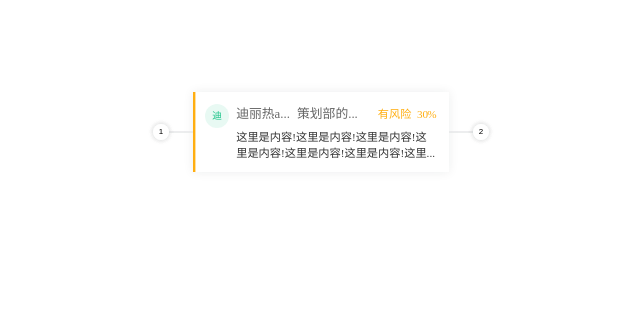
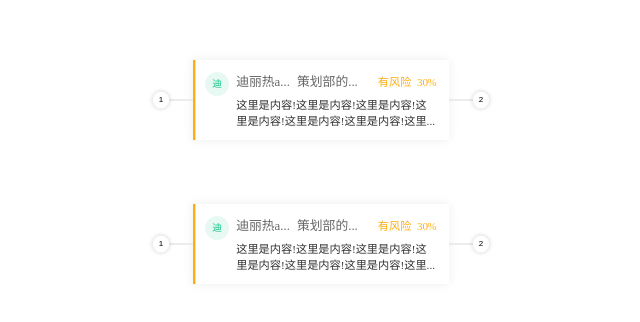
Before and after one commit to LucyHeres/canvas-mind, a plain HTML site: page mind.html in a window 1280 px wide. Shown: the part 268-590 px from the top of the page, without its empty margins (319-959 px from the left). Drawn offline with Linux system fonts and the light colour scheme.

Commit message:
移动边界

```diff
--- a/mind.js
+++ b/mind.js
@@ -16,12 +16,13 @@
     this.mind = null;
 
     this.init();
+    this.add_event();
   };
   qjm.prototype = {
     render(data) {
+      this.clearCanvas();
       this.nodeJson = data;
       this.create_mind();
-      this.add_event();
     },
     init() {
       this.canvasContainer = document.querySelector(this.opts.container);
@@ -178,7 +179,6 @@
         var ey = newxy.y;
 
         var all_nodes = this.allNodePosMap;
-        console.log(all_nodes)
         // 点击内容节点
         for (var i = 0; i < all_nodes["keynode"].length; i++) {
           let p = all_nodes["keynode"][i];
@@ -202,14 +202,15 @@
               Math.pow(ex - p[type][0], 2) + Math.pow(ey - p[type][1], 2) <
               100
             ) {
-              console.log(`点击了${p.content}的hub节点${type}`);
-              if (type == "hubPosLeft") p.expandedLeft = !p.expandedLeft;
-              if (type == "hubPosRight") p.expandedRight = !p.expandedRight;
-              if (type == "hubPos") p.expanded = !p.expanded;
-              if (!p.children || !p.children.length) {
-                this.fn.hubNodeClick && this.fn.hubNodeClick(p);
-              } else {
-                this.changeLayout();
+              // console.log(`点击了${p.content}的hub节点${type}`);
+              if (type == "hubPosLeft") {
+                this.fn.hubNodeClick && this.fn.hubNodeClick(p, -1);
+              }
+              if (type == "hubPosRight") {
+                this.fn.hubNodeClick && this.fn.hubNodeClick(p, 1);
+              }
+              if (type == "hubPos") {
+                this.fn.hubNodeClick && this.fn.hubNodeClick(p, p.direction);
               }
               return;
             }
@@ -568,7 +569,7 @@
       this.show_view();
     },
     get_nodes() {
-      this.nodes = this._parse(this.nodeJson,null,null)
+      this.nodes = this._parse(this.nodeJson, null, null);
     },
     _parse(nodeArray, parentNode, parentNodeJson) {
       let newArr = [];
--- a/parse.js
+++ b/parse.js
@@ -49,7 +49,7 @@ var array = [
     ],
     childOkr: [
       {
-        objectiveId: "2.1",
+        objectiveId: "1.2",
         employeeId: "uuid",
         employeeName: "张",
         departmentName: "策划部",
@@ -60,7 +60,80 @@ var array = [
         childCount: 2,
       },
       {
+        objectiveId: "1.3",
+        employeeId: "uuid",
+        employeeName: "张",
+        departmentName: "策划部",
+        dangerDesc: "正常",
+        schedule: "30",
+        objectiveDesc: "这里是内容!",
+        superCount: 0,
+        childCount: 2,
+      },
+    ],
+  },
+  {
+    objectiveId: "2",
+    employeeId: "uuid",
+    employeeName: "迪丽热aa",
+    departmentName: "策划部的技术部",
+    dangerDesc: "有风险",
+    schedule: "30",
+    objectiveDesc:
+      "这里是内容!这里是内容!这里是内容!这里是内容!这里是内容!这里是内容!这里是内容!这里是内容!这里是内容!这里是内容!这里是内容!",
+    superCount: 1,
+    childCount: 2,
+    superOkr: [
+      {
+        objectiveId: "2.1",
+        employeeId: "uuid",
+        employeeName: "张",
+        departmentName: "策划部",
+        dangerDesc: "正常",
+        schedule: "30",
+        objectiveDesc: "这里是内容!",
+        superCount: 2,
+        childCount: 0,
+        superOkr:[
+          {
+            objectiveId: "2.1.1",
+            employeeId: "uuid",
+            employeeName: "张",
+            departmentName: "策划部",
+            dangerDesc: "正常",
+            schedule: "30",
+            objectiveDesc: "这里是内容!",
+            superCount: 0,
+            childCount: 0,
+          },
+          {
+            objectiveId: "2.1.2",
+            employeeId: "uuid",
+            employeeName: "张",
+            departmentName: "策划部",
+            dangerDesc: "正常",
+            schedule: "30",
+            objectiveDesc: "这里是内容!",
+            superCount: 0,
+            childCount: 0,
+          },
+        ]
+      },
+    ],
+    childOkr: [
+      {
         objectiveId: "2.2",
+        employeeId: "uuid",
+        employeeName: "张",
+        departmentName: "策划部",
+        dangerDesc: "正常",
+        schedule: "30",
+        objectiveDesc: "这里是内容!",
+        superCount: 0,
+        childCount: 2,
+      },
+      {
+        objectiveId: "2.3",
         employeeId: "uuid",
         employeeName: "张",
         departmentName: "策划部",
@@ -79,25 +152,115 @@ function getScheduleColor(dangerDesc) {
     {
       正常: "#16A0FF",
       有风险: "#FFAE11",
-      已延期: "#F73838",
+      已延期: "#F73838"
     }[dangerDesc] || "#333333"
   );
 }
-
-function initRoot() {
-  for (var i = 0; i < array.length; i++) {
+function initRoot(array) {
+  for (let i = 0; i < array.length; i++) {
     array[i].isRoot = true;
   }
 }
 
-function parseJson(array, dir) {
-  var newArr = [];
-  for (var i = 0; i < array.length; i++) {
-    var obj = array[i];
-    var newObj = {};
+/**
+ * 格式化接口请求到的目标地图数据
+ * @param array
+ * @param [dir]  左边的节点：-1 | 右边的节点：1
+ */
+function parseOkrJSON(array, dir) {
+  let newArr = [];
+  for (let i = 0; i < array.length; i++) {
+    let obj = array[i];
+    let newObj = {};
     newObj.objectiveId = obj.objectiveId;
     if (obj.isRoot) newObj.isRoot = obj.isRoot;
-    newObj.text = [
+    newObj.text = getTextObj(obj);
+    newObj.shape = getShapeObj(obj);
+    if (obj.isRoot) {
+      newObj.expandedLeft = false;
+      newObj.expandedRight = false;
+      newObj.childrenCountLeft = obj.superCount;
+      newObj.childrenCountRight = obj.childCount;
+      newObj.children = [];
+      if (obj.superOkr)
+        newObj.children = newObj.children.concat(
+          parseOkrJSON(obj.superOkr, -1)
+        );
+      if (obj.childOkr)
+        newObj.children = newObj.children.concat(parseOkrJSON(obj.childOkr, 1));
+    } else {
+      newObj.expanded = false;
+      newObj.direction = dir;
+      newObj.children = [];
+      if (dir === -1 && obj.superCount) {
+        newObj.childrenCount = obj.superCount;
+        if (obj.superOkr)
+          newObj.children = newObj.children.concat(
+            parseOkrJSON(obj.superOkr, -1)
+          );
+      }
+      if (dir === 1 && obj.childCount) {
+        newObj.childrenCount = obj.childCount;
+        if (obj.childOkr)
+          newObj.children = newObj.children.concat(
+            parseOkrJSON(obj.childOkr, 1)
+          );
+      }
+    }
+    newArr.push(newObj);
+  }
+  return newArr;
+}
+/**
+ * 格式化单次请求到的数组
+ * @param array
+ * @param dir  左边的节点：-1 | 右边的节点：1
+ */
+function parseSingleOkrJSON(array, dir) {
+  let newArr = [];
+  for (let i = 0; i < array.length; i++) {
+    let newObj = {};
+    let obj = array[i];
+    newObj.objectiveId = obj.objectiveId;
+    newObj.text = getTextObj(obj);
+    newObj.shape = getShapeObj(obj);
+    newObj.expanded = false;
+    newObj.direction = dir;
+    newObj.children = [];
+    newObj.childrenCount = dir === -1 ? obj.superCount : obj.childCount;
+    newArr.push(newObj);
+  }
+  return newArr;
+}
+/**
+ * 初始化图形数据
+ * @param obj okr对象
+ */
+function getShapeObj(obj) {
+  return [
+    {
+      type: "rect",
+      background: getScheduleColor(obj.dangerDesc),
+      left: 0,
+      top: 0,
+      width: 3,
+      height: 100
+    },
+    {
+      type: "circle",
+      background: "rgba(27,196,137,0.10)",
+      left: 30,
+      top: 30,
+      r: 15
+    }
+  ];
+}
+/**
+ * 初始化文字数据
+ * @param obj okr对象
+ */
+function getTextObj(obj) {
+  return [
     {
       value: obj.employeeName.slice(0, 1),
       top: 24,
@@ -106,7 +269,7 @@ function parseJson(array, dir) {
       height: 14,
       fontsize: 12,
       lineHeight: 12,
-        color: "#1BC489",
+      color: "#1BC489"
     },
     {
       value: obj.employeeName,
@@ -116,7 +279,7 @@ function parseJson(array, dir) {
       height: 16,
       fontsize: 16,
       lineHeight: 16,
-        color: "#666666",
+      color: "#666666"
     },
     {
       value: obj.departmentName,
@@ -126,7 +289,7 @@ function parseJson(array, dir) {
       height: 16,
       fontsize: 16,
       lineHeight: 16,
-        color: "#666666",
+      color: "#666666"
     },
     {
       value: obj.dangerDesc + obj.schedule + " %",
@@ -137,7 +300,7 @@ function parseJson(array, dir) {
       fontsize: 14,
       lineHeight: 14,
       textAlign: "right",
-        color: getScheduleColor(obj.dangerDesc),
+      color: getScheduleColor(obj.dangerDesc)
     },
     {
       value: obj.objectiveDesc,
@@ -147,52 +310,13 @@ function parseJson(array, dir) {
       height: 40,
       fontsize: 14,
       lineHeight: 20,
-        color: "#333333",
-      },
+      color: "#333333"
+    }
   ];
-    newObj.shape = [
-      {
-        type: "rect",
-        background: getScheduleColor(obj.dangerDesc),
-        left: 0,
-        top: 0,
-        width: 3,
-        height: 100,
-      },
-      {
-        type: "circle",
-        background: "rgba(27,196,137,0.10)",
-        left: 30,
-        top: 30,
-        r: 15,
-      },
-    ];
-
-    if (obj.isRoot) {
-      newObj.expandedLeft = false;
-      newObj.expandedRight = false;
-      newObj.childrenCountLeft = obj.superCount;
-      newObj.childrenCountRight = obj.childCount;
-      newObj.children = [];
-      if(obj.superOkr)newObj.children = newObj.children.concat(parseJson(obj.superOkr, -1));
-      if(obj.childOkr)newObj.children = newObj.children.concat(parseJson(obj.childOkr, 1));
-    } else {
-      newObj.expanded = false;
-      newObj.direction = dir;
-      newObj.children = [];
-      if (dir === -1 && obj.superCount) {
-        newObj.childrenCount = obj.superCount;
-        if(obj.superOkr)newObj.children = newObj.children.concat(parseJson(obj.superOkr, -1));
 }
-      if (dir === 1 && obj.childCount) {
-        newObj.childrenCount = obj.childCount;
-        if(obj.childOkr)newObj.children = newObj.children.concat(parseJson(obj.childOkr, 1));
-      }
-    }
-    newArr.push(newObj);
-  }
-  return newArr;
+function getMindData(data) {
+  initRoot(data);
+  return parseOkrJSON(data);
 }
 
-initRoot(array);
-var nodeArray = parseJson(array);
+var nodeArray = getMindData(array);
```
Also changed, not shown: mind.html (+4 -3 lines). Lines whose indentation alone changed are shown as unchanged.
